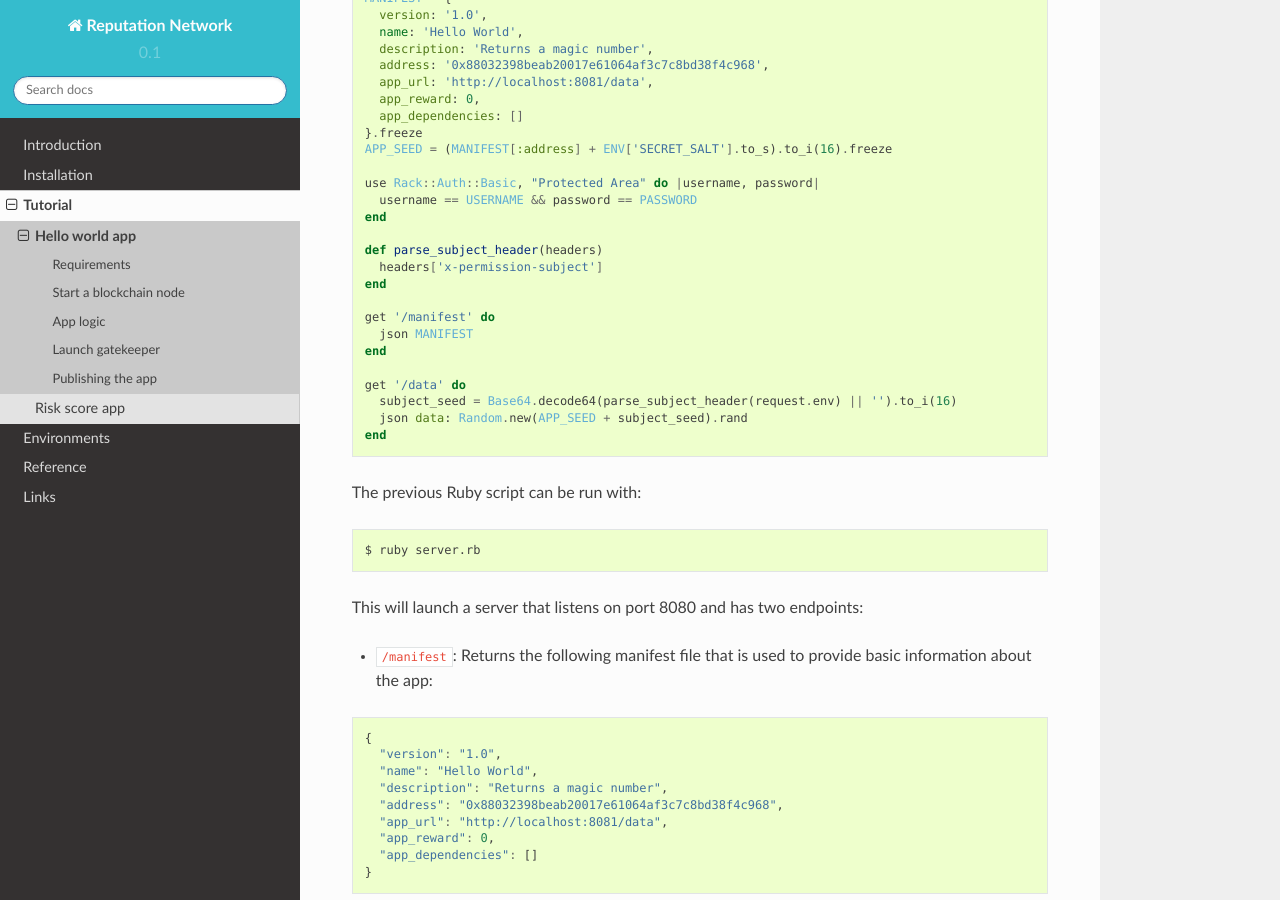
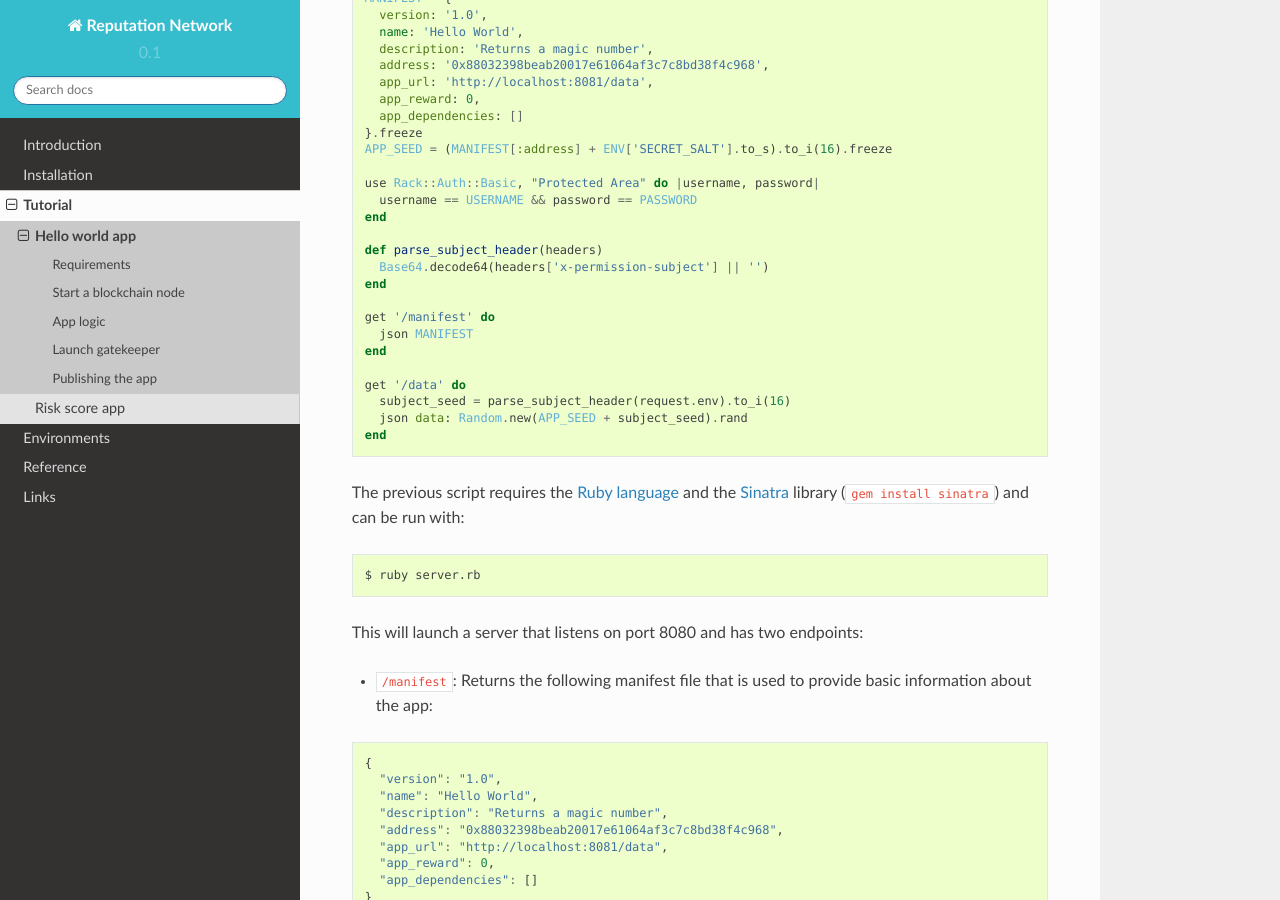
Before and after one commit to reputation-network/rey-docs, a Sphinx documentation site: the page built from docs/contents/tutorial/hello_world.rst, in a window 1280 px wide and 900 px high, scrolled down 1186 px. Built offline with Sphinx 7.4.7 and the Read the Docs theme 2.0.0, drawn with Linux system fonts in a browser that asks for light colours.

Commit message:
Add details about dependencies in hello world tutorial

```diff
--- a/docs/contents/tutorial/hello_world.rst
+++ b/docs/contents/tutorial/hello_world.rst
@@ -73,11 +73,11 @@ We'll build a simple Ruby service that computes the magic number given a subject
   end
 
   get '/data' do
-    subject_seed = Base64.decode64(parse_subject_header(request.env) || '').to_i(16)
+    subject_seed = parse_subject_header(request.env).to_i(16)
     json data: Random.new(APP_SEED + subject_seed).rand
   end
 
-The previous Ruby script can be run with:
+The previous script requires the `Ruby language <http://ruby-lang.org>`_ and the `Sinatra <http://sinatrarb.com>`_ library (``gem install sinatra``) and can be run with:
 
 .. code::
 
```
Also changed, not shown: other parts of docs/contents/tutorial/hello_world.rst (+1 -1 lines).
